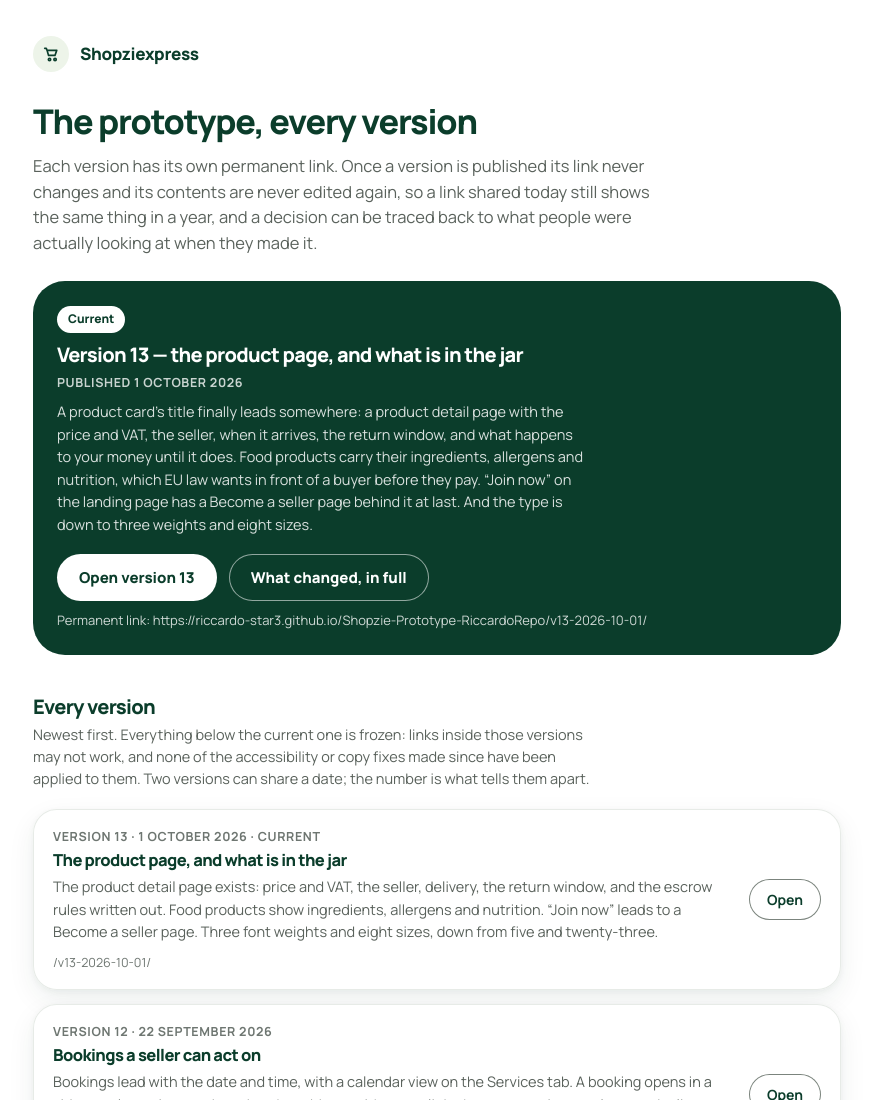
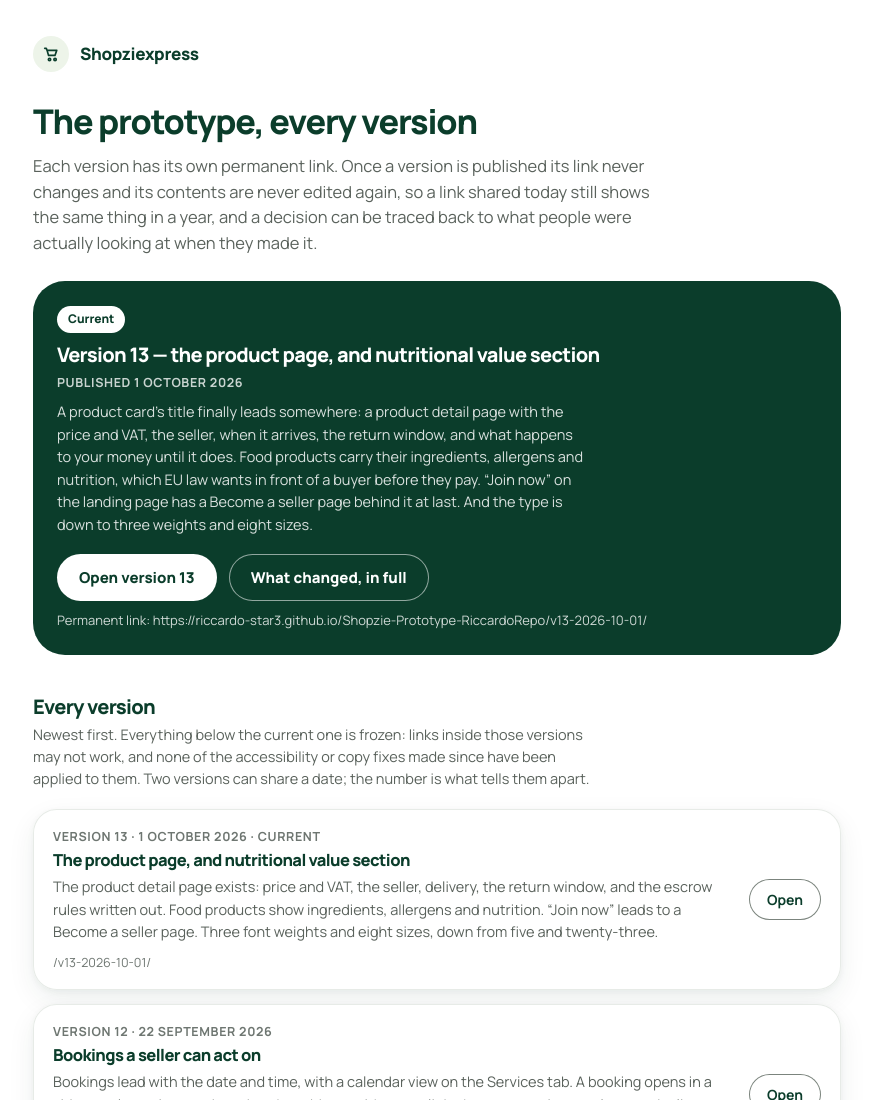
Before and after one commit to Riccardo-star3/Shopzie-Prototype-RiccardoRepo, a plain HTML site: page index.html in a window 1280 px wide. Shown: the top 1100 px of the page, without its empty margins (203-1076 px from the left). Drawn offline with Linux system fonts and the light colour scheme.

Commit message:
Index and README: match the version 13 title

```diff
--- a/index.html
+++ b/index.html
@@ -141,7 +141,7 @@ footer a{color:var(--green-d)}
 
     <div class="now">
       <span class="badge">Current</span>
-      <h2>Version 13 — the product page, and what is in the jar</h2>
+      <h2>Version 13 — the product page, and nutritional value section</h2>
       <span class="when">Published 1 October 2026</span>
       <p>A product card's title finally leads somewhere: a product detail page with the price and
         VAT, the seller, when it arrives, the return window, and what happens to your money until
@@ -167,7 +167,7 @@ footer a{color:var(--green-d)}
       <li class="item">
         <div class="body">
           <span class="when">Version 13 · 1 October 2026 · current</span>
-          <h3><a href="v13-2026-10-01/">The product page, and what is in the jar</a></h3>
+          <h3><a href="v13-2026-10-01/">The product page, and nutritional value section</a></h3>
           <p>The product detail page exists: price and VAT, the seller, delivery, the return
             window, and the escrow rules written out. Food products show ingredients, allergens
             and nutrition. “Join now” leads to a Become a seller page. Three font weights and
```
Also changed, not shown: 1 other file.
